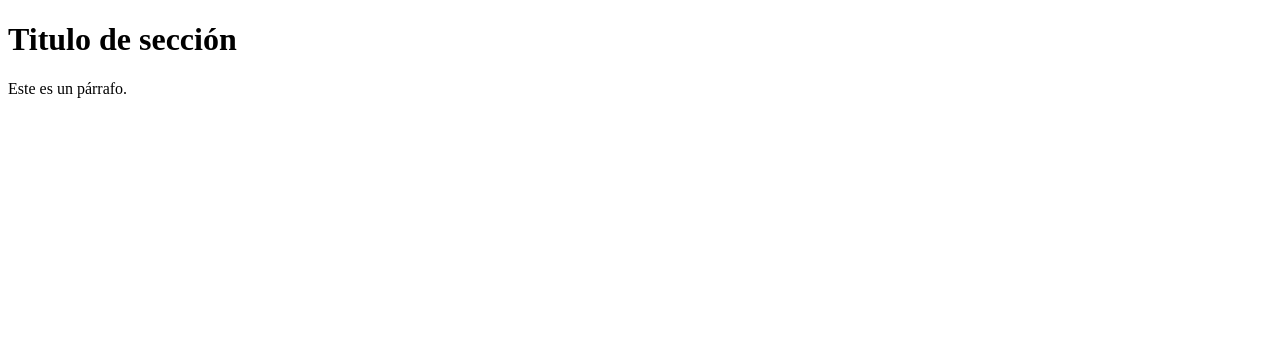
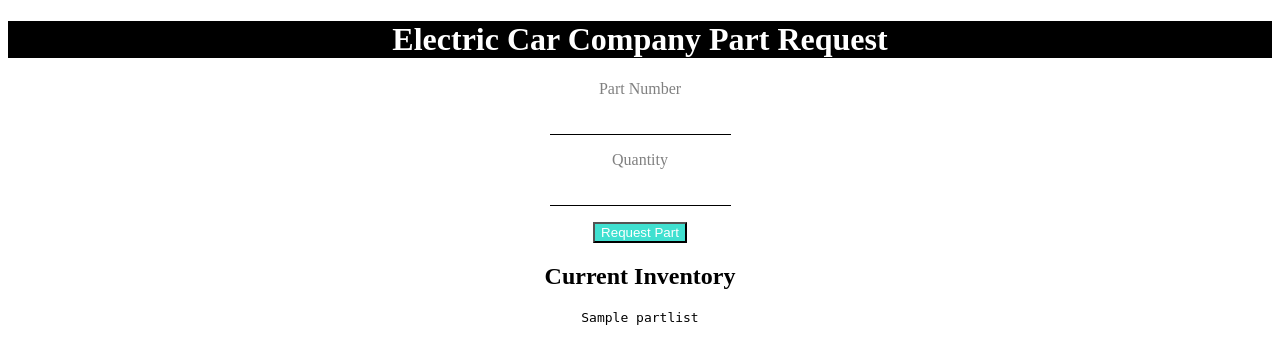
Before and after one commit to ciencia-de-los-datos/taller-presencial-08-sqlite-inventory-app-Manuelfer96, a Flask app: template templates/index.html in a window 1280 px wide. Shown: the top 364 px of the page. Run offline with Flask 3, Linux system fonts and the light colour scheme; the template is opened without the code that fills it: most values are stand-ins (such as "Sample title", 1, 10 or a date in 2020).

Commit message:
update: final html

```diff
--- a/main.py
+++ b/main.py
@@ -73,7 +73,8 @@ def getparts():
     result = (
         get_db().execute("select part_no, quant from part_inventory_app").fetchall()
     )
-    app.logger.info("GETPARTS() - CURRENT PART INVENTORY:\n\t\t%s", result)
+    app.logger.info("GETPARTS() - CURRENT PART INVENTORY:\n\t\t%s",
+                    [dict(val) for val in result])
     return result
 
 
--- a/templates/index.html
+++ b/templates/index.html
@@ -1,14 +1,47 @@
 <!DOCTYPE html>
 <html lang="en">
-  <head>
-    <meta charset="utf-8" />
-    <!--- este es un comentario --->
-    <title>Titulo en la pestaña</title>
-  </head>
-  <body>
-    <div>
-      <h1>Titulo de sección</h1>
-      <p>Este es un párrafo.</p>
+
+<head>
+  <meta charset="UTF-8">
+  <meta name="description" content="Electric Car Company Inventory Request">
+  <meta name="viewport" content="width=device-width, initial-scale=1">
+  <title>Inventory App</title>
+</head>
+
+<body>
+
+  <div style="font-family:'Times New Roman', Times, serif; ">
+    <h1 style="text-align: center;color: white; background-color: black;">
+      Electric Car Company Part Request</h1>
+    <div style="text-align: center;">
+      <div>
+        <form action="/requestparts" method="POST">
+          <div style="">
+            <p style="color:grey">Part Number<br><br> <input
+                style="text-align: center;border:none; outline: none;border-bottom: 1px solid black" type="text"
+                name="part_requested" value=""></p>
+            <p style="color:grey">Quantity<br><br> <input
+                style="text-align: center;border:none; outline: none;border-bottom: 1px solid black" type="number"
+                name="amount_requested" value="">
+            </p>
+            <input style="color:white; background-color:turquoise" type="submit" value="Request Part">
+          </div>
+
+          {% if message|length >=1 %}
+          <div style="color: black;background-color: red;">
+            <p>{{ message }}</p>
+          </div>
+          {% endif %}
+          <div style="font-family:'Comic Sans'">
+            <h2>Current Inventory</h2>
+            {% if partlist|length >= 1 %}
+            <pre> {{ partlist|join('\n')}} </pre>
+            {% else %}
+            <p>No entries found</p>
+            {% endif %}
+          </div>
+      </div>
     </div>
-  </body>
+</body>
+
 </html>
```
Also changed, not shown: static/css/index.css (added, +45 -0 lines).
